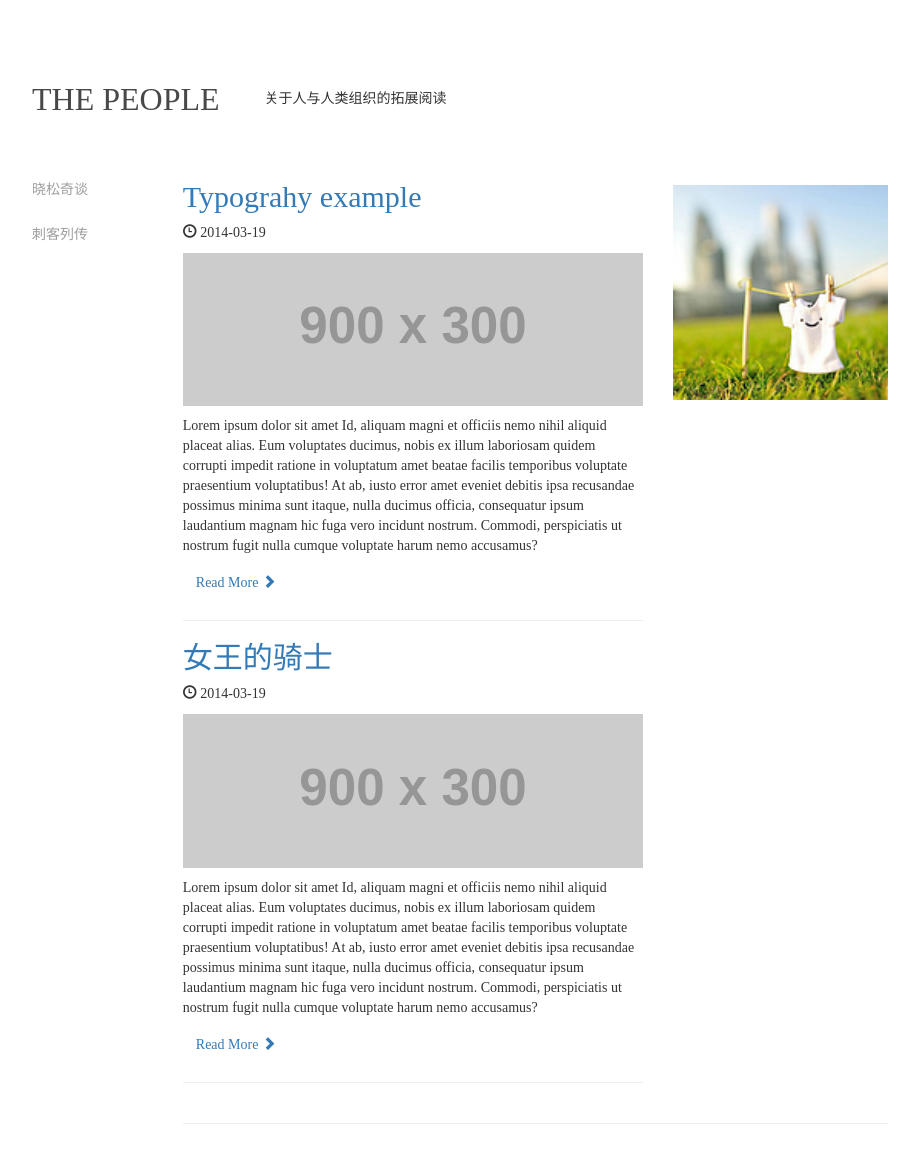
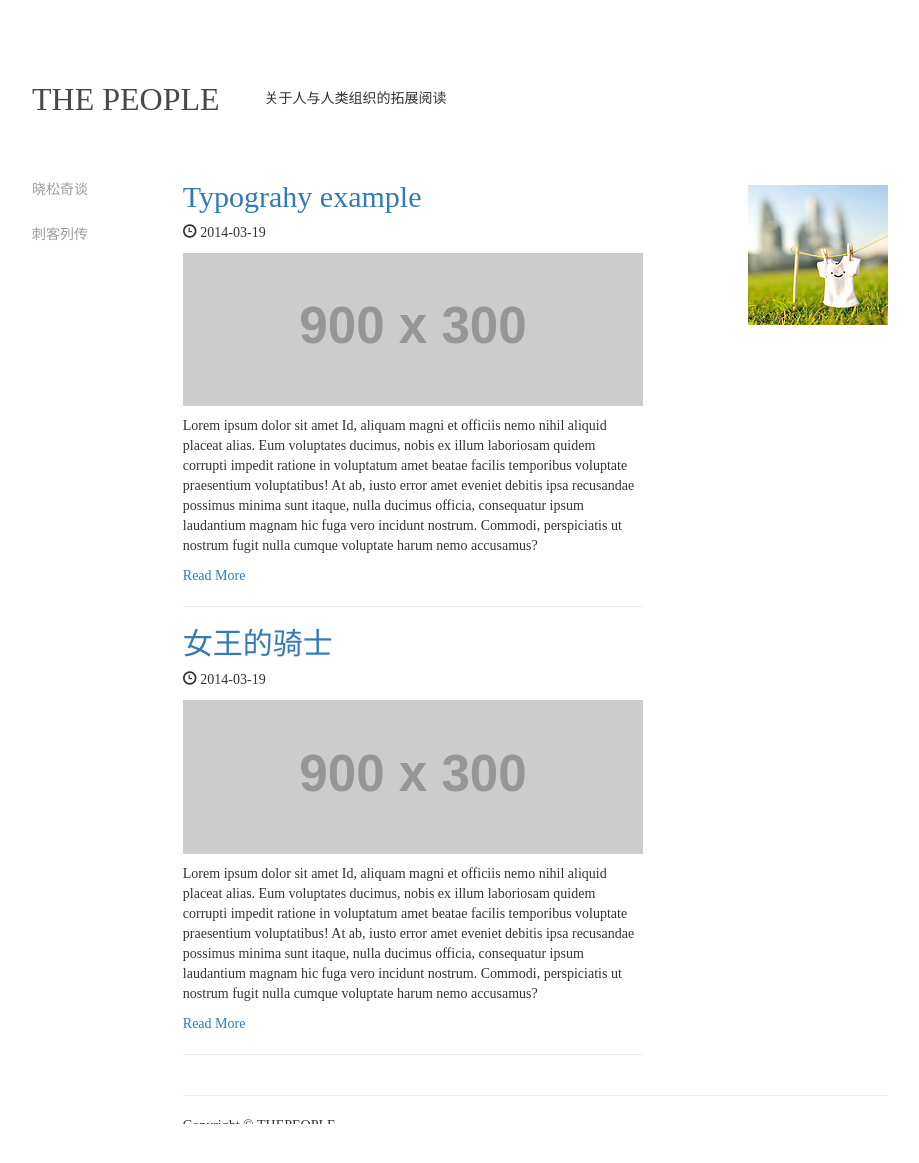
Before and after one commit to andyljj/thepeople, a Jekyll site: the page built from index.html, in a window 1280 px wide and 1184 px high. Shown: the top 1163 px of the window, without its empty margins (175-1094 px from the left). Built offline with Jekyll 4.4.1, drawn with Linux system fonts in a browser that asks for light colours; some web fonts are replaced; Markdown is read by kramdown in place of the engine named in the settings; comment, search, counter and statistics services are not loaded.

Commit message:
modify bug

```diff
--- a/_includes/adboard.html
+++ b/_includes/adboard.html
@@ -1,12 +1,14 @@
 
 <!-- Blog Sidebar Widgets Column -->
 <div class="col-md-4" id="adboard">
-	    {% if page.xsqt %}
-	        <img class="img-responsive"  src="{{ "/assets/adimg/xsqt.jpg" | prepend: site.url }}">
-	    {% endif %}
-	    {% if page.cklz %}
-	        <img class="img-responsive"  src="{{ "/assets/adimg/cklz.jpg" | prepend: site.url }}">
-	    {% endif %}
+        <div id="adwrap">
+    	    {% if page.xsqt %}
+    	        <img class=""  src="{{ "/assets/adimg/xsqt.jpg" | prepend: site.url }}">
+    	    {% endif %}
+    	    {% if page.cklz %}
+    	        <img class=""  src="{{ "/assets/adimg/cklz.jpg" | prepend: site.url }}">
+    	    {% endif %}
+        </div>
    <!--  <div class="well">
     </div> -->
 </div>
--- a/archive.html
+++ b/archive.html
@@ -14,7 +14,7 @@ cklz: true
             <p><span class="glyphicon glyphicon-time"></span> {{ post.date | date: "%F" }}</p>
             <img class="img-responsive" src="http://placehold.it/900x300" alt="">
             <p>{{post.excerpt}}</p>
-            <a class="btn btn-primary" href="{{ post.url | prepend: site.url }}">Read More <span class="glyphicon glyphicon-chevron-right"></span></a>
+            <a  href="{{ post.url | prepend: site.url }}">Read More </a>
 
             <hr>
 
--- a/assets/css/sb-admin.css
+++ b/assets/css/sb-admin.css
@@ -258,3 +258,6 @@ ul.alert-dropdown {
     line-height: 50px;
     margin-left: 30px;
 }
+#adwrap{
+    text-align: right;
+}
--- a/index.html
+++ b/index.html
@@ -13,7 +13,7 @@ xsqt: true
             <p><span class="glyphicon glyphicon-time"></span> {{ post.date | date: "%F" }}</p>
             <img class="img-responsive" src="http://placehold.it/900x300" alt="">
             <p>{{post.excerpt}}</p>
-            <a class="btn btn-link" href="{{ post.url | prepend: site.url }}">Read More <span class="glyphicon glyphicon-chevron-right"></span></a>
+            <a  href="{{ post.url | prepend: site.url }}">Read More </a>
 
             <hr>
 
```
Also changed, not shown: assets/css/bootstrap.min.css.
